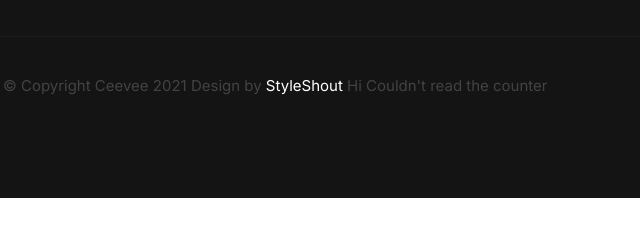
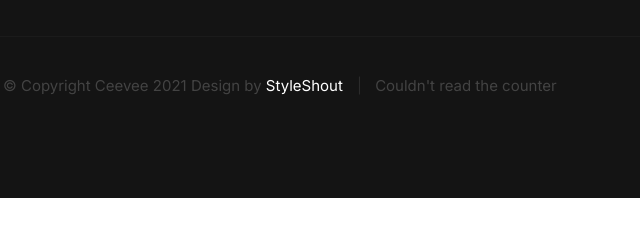
Before and after one commit to glenleach/aws-cloud-resume-challenge, a plain HTML site: page website/index.html in a window 1280 px wide. Shown: the part 5261-5497 px from the top of the page, 121-761 px from the left. Drawn offline with Linux system fonts and the light colour scheme; no server answers.

Commit message:
index.html update

```diff
--- a/website/index.html
+++ b/website/index.html
@@ -337,9 +337,10 @@
                 <div class="column large-7 medium-6 w-1000-stack ss-copyright">
                     <span>© Copyright Ceevee 2021
                     Design by <a href="https://www.styleshout.com/">StyleShout</a>
-                    <span class="counter-number nav-item nav-link text-white-50 font-os font-size-16 active">Hi Couldn't read the counter</span>
 
                 </span>
+                    <span class="counter-number nav-item nav-link text-white-50 font-os font-size-16 active">Couldn't read the counter</span>
+
 
                 </div>
             </div>
```
